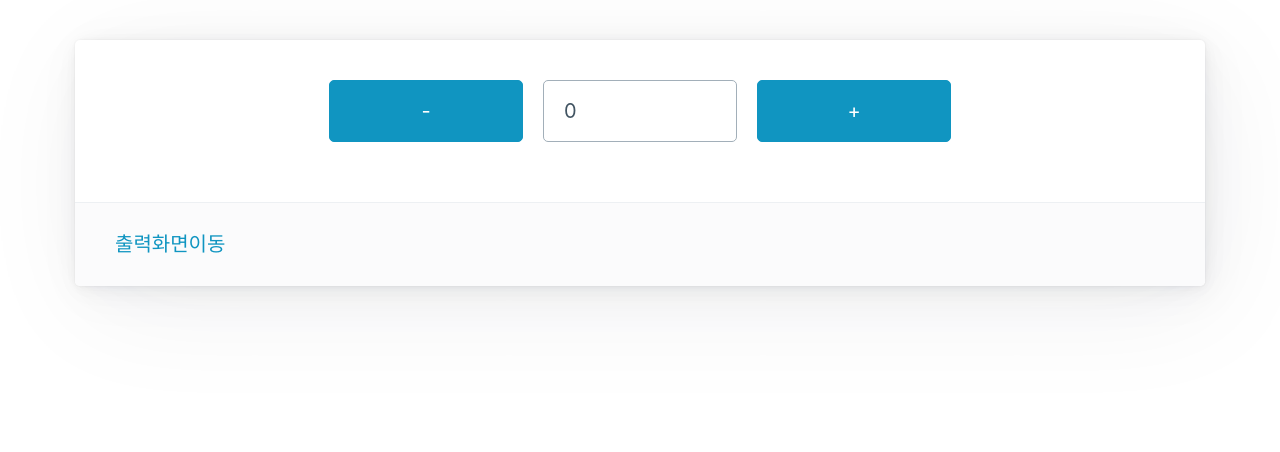
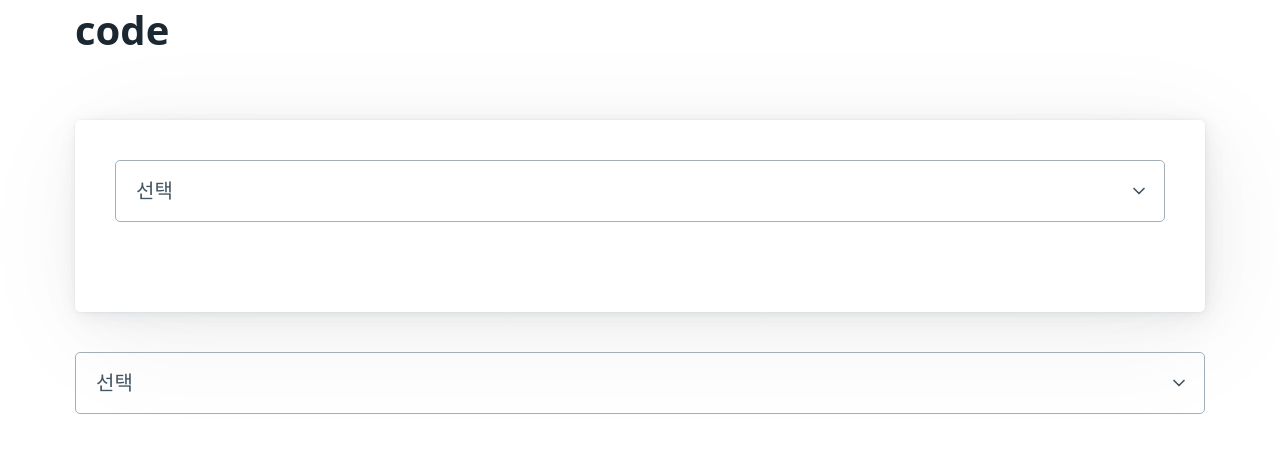
Before and after one commit to pnumin/k3_react, a React (Create React App) app: page / in a window 1280 px wide. Shown: the top 452 px of the page. Built offline with nearby package versions, Linux system fonts and the light colour scheme.

Commit message:
Recoil 복습

```diff
--- /dev/null
+++ b/src/102/CodeAtom.js
@@ -0,0 +1,6 @@
+import { atom } from "recoil";
+
+export const CodeAtom =  atom({
+    key : 'CodeAtom' ,
+    default : 0
+});
--- /dev/null
+++ b/src/102/CodeGubun.js
@@ -0,0 +1,36 @@
+import { useEffect } from "react";
+import {CodeAtom} from './CodeAtom' ;
+import { useRecoilState } from "recoil";
+
+const CodeGubun = () => {
+    const [sel, setSel] = useRecoilState(CodeAtom);
+
+    const selItem = (e) => {
+        console.log(e.target.value)
+        setSel(e.target.value);
+    }
+
+    useEffect(() => {
+        console.log(sel);
+    }, [sel]);
+
+    return (
+        <main className="container">
+            <article>
+                <form>
+                    <div className="grid">
+                        <div>
+                            <select id="sel" name="sel" onChange={selItem}>
+                                <option value="">선택</option>
+                                <option value="단기예보">단기예보</option>
+                                <option value="초단기예보">초단기예보</option>
+                            </select>
+                        </div>
+                    </div>
+                </form>
+            </article>
+        </main>
+    );
+}
+
+export default CodeGubun;
--- /dev/null
+++ b/src/102/CodeList.js
@@ -0,0 +1,24 @@
+// const CodeList = (probs) => {
+import code from '../101/getcode.json' ;
+import {CodeAtom} from './CodeAtom' ;
+import { useRecoilValue } from "recoil";
+const CodeList = () => {
+    const sell = useRecoilValue(CodeAtom) ;
+    let temp = code.filter((i) => i["예보구분"] ===sell ) ;
+    // console.log(temp)
+
+    let opTags = temp.map((i) =>
+        <option key={i["항목값"]} value={i["항목값"]}>{i["항목명"]}({i["항목값"]})</option>
+    );
+    // console.log(opTags)
+    return (
+        <>
+            <select id='sel2' name='sel2' defaultValue=''>
+                <option value=''>선택</option>
+                {opTags}
+            </select>
+        </>
+    );
+}
+
+export default CodeList ;
--- /dev/null
+++ b/src/102/CodeView.js
@@ -0,0 +1,17 @@
+import CodeGubun from "./CodeGubun";
+import CodeList from "./CodeList";
+import { RecoilRoot } from "recoil";
+const CodeView = () => {
+
+    return (
+        <RecoilRoot>
+            <main className="container">
+                <h1>code</h1>
+                <CodeGubun />
+                <CodeList />
+            </main>
+        </RecoilRoot>
+    );
+}
+
+export default CodeView;
--- a/src/111/Cnt.js
+++ b/src/111/Cnt.js
@@ -1,5 +1,5 @@
 import { BrowserRouter, Route, Routes } from "react-router-dom";
-
+import { RecoilRoot } from "recoil";
 import CntInput from "../111/CntInput";
 import CntDisp from "../111/CntDisp";
 const Cnt = () => {
@@ -7,11 +7,12 @@ const Cnt = () => {
     return (
         <BrowserRouter>
             <main className="container">
+            <RecoilRoot>
             <Routes>
                 <Route path="/" element={<CntInput />} />
                 <Route path="/disp" element={<CntDisp />} />
             </Routes>
-
+            </RecoilRoot>
             </main>
         </BrowserRouter>
     );
--- a/src/App.js
+++ b/src/App.js
@@ -11,10 +11,10 @@ import './App.css';
 // import RouteMain from './09/RouteMain' ;
 // import Fcst from './10/Fcst' ;
 // import Fcst from './101/Fcst';
-// import CodeView from './102/CodeView' ;
-import Cnt from './111/Cnt';
+import CodeView from './102/CodeView' ;
+// import Cnt from './111/Cnt';
 
-import { RecoilRoot } from "recoil";
+// import { RecoilRoot } from "recoil";
 
 function App() {
   return (
@@ -29,11 +29,11 @@ function App() {
     // <Gallery />
     // <RouteMain />
     // <Fcst />
-    // <CodeView />
+    <CodeView />
 
-    <RecoilRoot>
-    <Cnt />
-    </RecoilRoot>
+    // <RecoilRoot>
+    // <Cnt />
+    // </RecoilRoot>
   );
 }
 
```
Also changed, not shown: src/102/index.html (added, +41 -0 lines).
